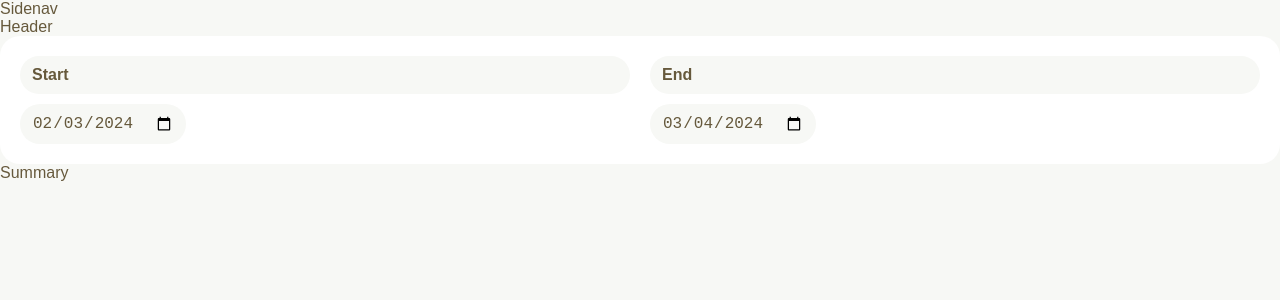
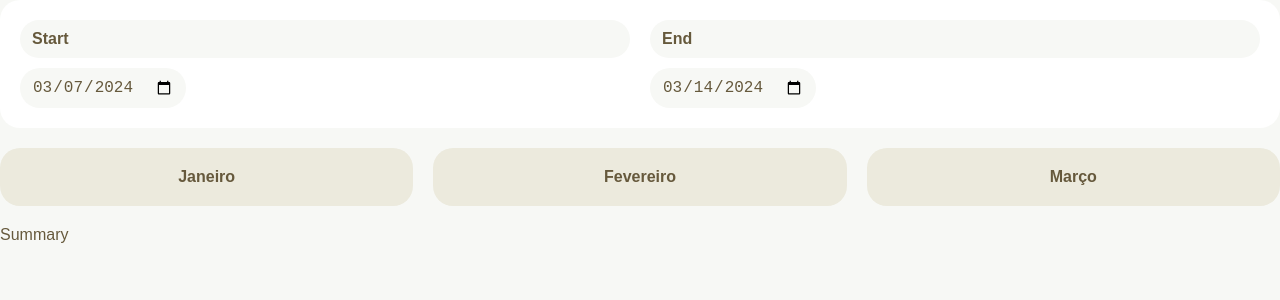
Before and after one commit to StefanyVasc/fintech, a React (Vite) app: page / in a window 1280 px wide. Shown: the top 300 px of the page. Built offline with nearby package versions, Linux system fonts and the light colour scheme; no server answers.

Commit message:
feat: create components to handle with date

```diff
--- a/src/components/header.tsx
+++ b/src/components/header.tsx
@@ -1,10 +1,13 @@
 import { DateRange } from './input/dateRange'
+import { Months } from './months/months'
 
 export function Header() {
   return (
-    <div>
-      <span>Header</span>
-      <DateRange />
-    </div>
+    <header className="mb">
+      <div className="mb">
+        <DateRange />
+      </div>
+      <Months />
+    </header>
   )
 }
--- /dev/null
+++ b/src/components/months/mbutton.tsx
@@ -0,0 +1,31 @@
+import { useData } from '../../hooks/useData'
+import { monthName } from '../../utils/monthName'
+import { getNDaysAgo } from '../../utils/transformDate'
+import * as S from './styles'
+
+export function Mbutton({ n }: { n: number }) {
+  const { setStart, setFinish } = useData()
+
+  function formatDate(date: Date) {
+    const dd = String(date.getDate()).padStart(2, '0')
+    const mm = String(date.getMonth() + 1).padStart(2, '0')
+    const yyyy = date.getFullYear()
+    return `${yyyy}-${mm}-${dd}`
+  }
+
+  function formatMonth(n: number) {
+    const date = new Date()
+    date.setMonth(date.getMonth() + n)
+
+    const firstDay = new Date(date.getFullYear(), date.getMonth(), 1)
+    const lastDay = new Date(date.getFullYear(), date.getMonth() + 1, 0)
+    setStart(formatDate(firstDay))
+    setFinish(formatDate(lastDay))
+  }
+
+  return (
+    <button style={S.buttonStyle} onClick={() => formatMonth(n)}>
+      {monthName(n)}
+    </button>
+  )
+}
--- /dev/null
+++ b/src/components/months/months.tsx
@@ -0,0 +1,11 @@
+import { Mbutton } from './mbutton'
+
+export function Months() {
+  return (
+    <div className="flex">
+      <Mbutton n={-2} />
+      <Mbutton n={-1} />
+      <Mbutton n={0} />
+    </div>
+  )
+}
--- /dev/null
+++ b/src/components/months/styles.ts
@@ -0,0 +1,11 @@
+import { CSSProperties } from 'react'
+
+export const buttonStyle: CSSProperties = {
+  padding: 'var(--gap) var(--gap-s)',
+  backgroundColor: 'var(--cream)',
+  border: 'none',
+  borderRadius: 'var(--gap)',
+  color: 'var(--coffee)',
+  fontWeight: '600',
+  textTransform: 'capitalize',
+}
--- a/src/components/sidenav.tsx
+++ b/src/components/sidenav.tsx
@@ -1,7 +1,3 @@
 export function Sidenav() {
-  return (
-    <div>
-      <span>Sidenav</span>
-    </div>
-  )
+  return <div></div>
 }
--- a/src/context/DataContext.tsx
+++ b/src/context/DataContext.tsx
@@ -33,7 +33,7 @@ const DataContext = createContext<DataContextType | null>(null)
 type DataContextProviderProps = PropsWithChildren
 
 const DataContextProvider = ({ children }: DataContextProviderProps) => {
-  const [start, setStart] = useState(getNDaysAgo(15))
+  const [start, setStart] = useState(getNDaysAgo(7))
   const [finish, setFinish] = useState(getNDaysAgo(0))
 
   const { data, error, loading } = useFetch<Sale[]>(
--- /dev/null
+++ b/src/utils/monthName.ts
@@ -0,0 +1,5 @@
+export function monthName(n: number) {
+  const date = new Date()
+  date.setMonth(date.getMonth() + n)
+  return new Intl.DateTimeFormat('pt-BR', { month: 'long' }).format(date)
+}
--- a/src/utils/transformDate.ts
+++ b/src/utils/transformDate.ts
@@ -1,13 +1,12 @@
-export function getNDaysAgo(daysAgo: number) {
-  // yyyy-mm-dd
+export function formatDate(date: Date): string {
+  const dd = String(date.getDate()).padStart(2, '0')
+  const mm = String(date.getMonth() + 1).padStart(2, '0')
+  const yyyy = date.getFullYear()
+  return `${yyyy}-${mm}-${dd}`
+}
+
+export function getNDaysAgo(daysAgo: number): string {
   const date = new Date()
   date.setDate(date.getDate() - daysAgo)
-
-  const dd = String(date.getDay()).padStart(2, '0')
-  const mm = String(date.getMonth() + 1).padStart(2, '0')
-  const yyyy = date.getFullYear()
-
-  const formattedDate = `${yyyy}-${mm}-${dd}`
-
-  return formattedDate
+  return formatDate(date)
 }
```
